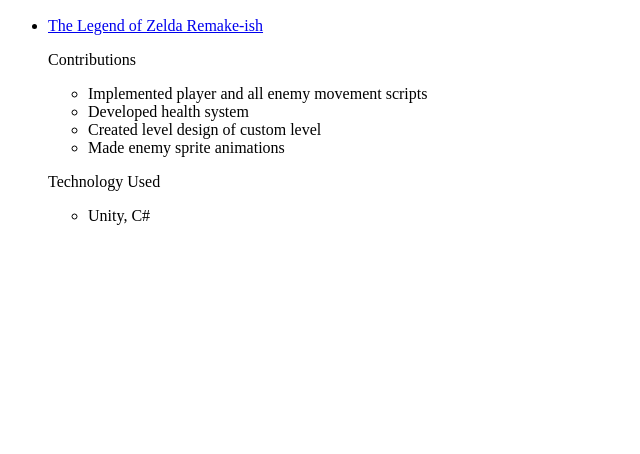
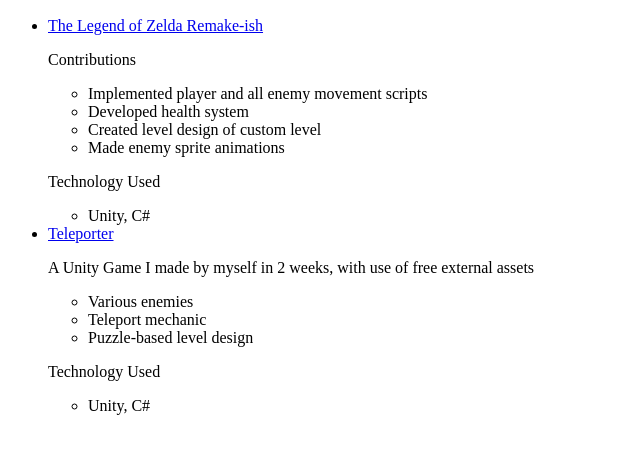
Before and after one commit to carewj/carewj.github.io, a plain HTML site: page index.html in a window 1280 px wide. Shown: the part 96-550 px from the top of the page, without its empty margins (0-640 px from the left). Drawn offline with Linux system fonts and the light colour scheme.

Commit message:
Added P2

```diff
--- a/index.html
+++ b/index.html
@@ -5,7 +5,7 @@
 <h2>Projects</h2>
 
 <ul>
-<li><a href="https://kyhansen.itch.io/494-t1">The Legend of Zelda Remake-ish</a></li>
+<li><a href="https://kyhansen.itch.io/zelda">The Legend of Zelda Remake-ish</a></li>
 	<p>Contributions</p>
 	<ul>
 		<li>Implemented player and all enemy movement scripts</li>
@@ -17,6 +17,17 @@
 	<ul>
 		<li> Unity, C# </li>
 	</ul>
+<li><a href="https://kyhansen.itch.io/zelda">Teleporter</a></li>
+	<p>A Unity Game I made by myself in 2 weeks, with use of free external assets</p>
+	<ul>
+		<li>Various enemies</li>
+		<li>Teleport mechanic</li>
+		<li>Puzzle-based level design</li>
+	</ul>
+	<p>Technology Used</p>
+	<ul>
+		<li>Unity, C#</li>
+	</ul>
 </ul>
 
 </html>
```
